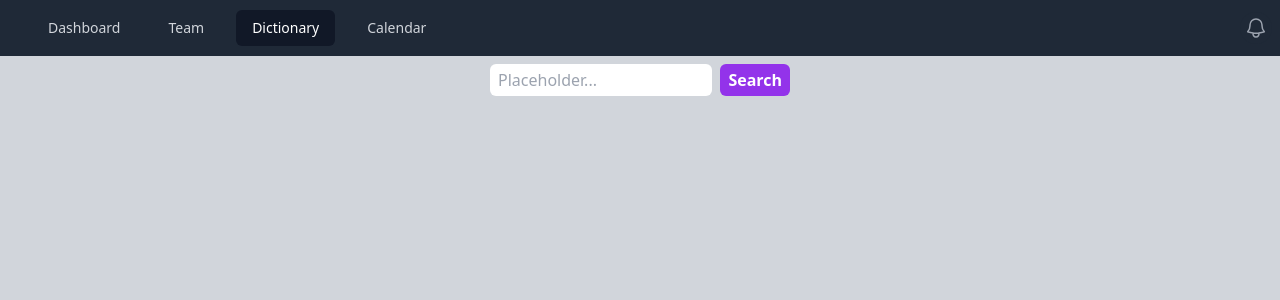
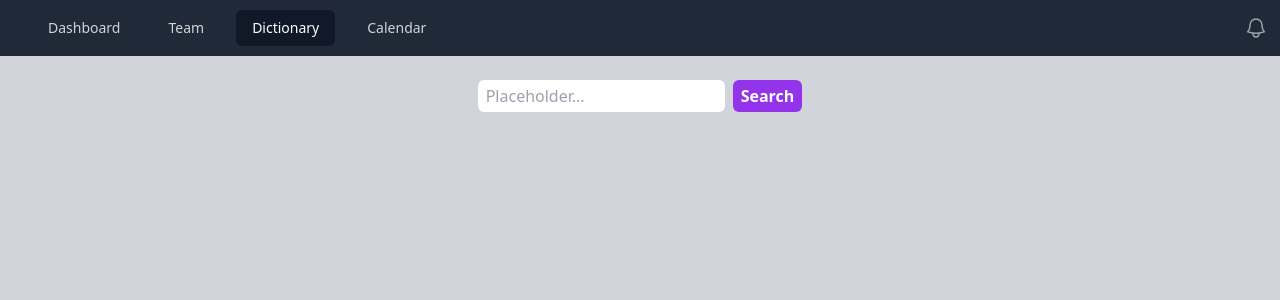
Before and after one commit to DPeralez1/employee_directory, a React (Create React App) app: page /dictionary in a window 1280 px wide. Shown: the top 300 px of the page. Built offline with nearby package versions, Linux system fonts and the light colour scheme.

Commit message:
centered seachbar for dictionary

```diff
--- a/src/components/DefinitionSearch.js
+++ b/src/components/DefinitionSearch.js
@@ -7,7 +7,7 @@ export default function DefinitionSearch() {
 
   return (
     <form
-      className="flex space-between space-x-2 max-w-[300px]"
+      className="flex justify-center space-x-2 py-3"
       onSubmit={() => {
         navigate("/dictionary/" + word); //could have done encodeURIComponent(word)
       }}
--- a/src/pages/Definition.js
+++ b/src/pages/Definition.js
@@ -60,6 +60,7 @@ export default function Definition() {
   }
   return (
     <>
+      <DefinitionSearch />
       {word ? (
         <>
           <h1>Here is a Definition: </h1>
@@ -71,8 +72,7 @@ export default function Definition() {
               </p>
             );
           })}
-          <p>Search again:</p>
-          <DefinitionSearch />
+          {/* <p>Search again:</p> */}
         </>
       ) : null}
     </>
```
